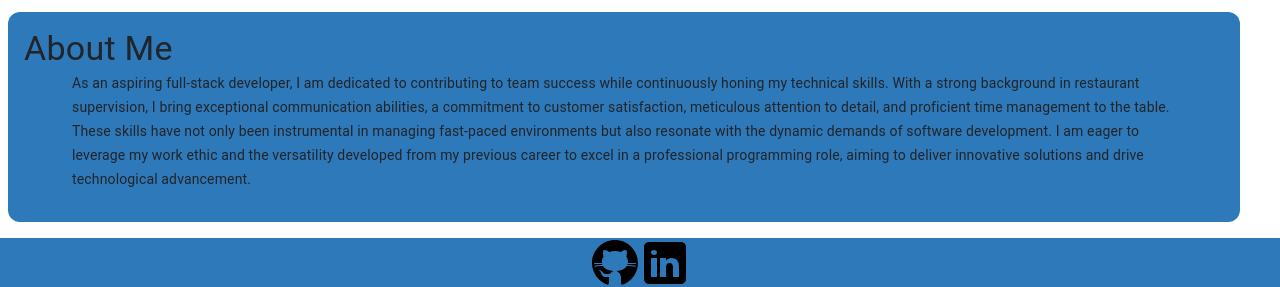
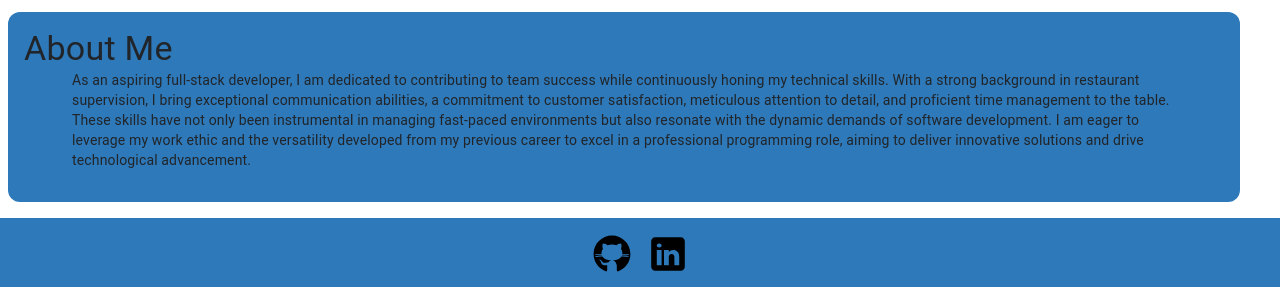
Before and after one commit to Brady-hash/Portfolio, a React (Vite) app: page / in a window 1280 px wide. Shown: the part 732-1019 px from the top of the page. Built offline with nearby package versions, Linux system fonts and the light colour scheme; a web font is replaced by a local one.

Commit message:
footer fix

```diff
--- a/package.json
+++ b/package.json
@@ -16,9 +16,7 @@
         "@mui/icons-material": "^5.15.15",
         "@mui/material": "^5.15.15",
         "@sendgrid/mail": "^8.1.3",
-        "bootstrap": "^5.3.3",
         "react": "^18.2.0",
-        "react-bootstrap": "^2.9.0-beta.1",
         "react-dom": "^18.2.0",
         "react-router-dom": "^6.22.3",
         "yarn": "^1.22.22"
--- a/src/components/Footer.jsx
+++ b/src/components/Footer.jsx
@@ -1,20 +1,22 @@
 import React from "react";
-import { Row, Col } from 'react-bootstrap';
+import { Box, Grid } from '@mui/material';
 import githubLogo from '../assets/svgs/github.svg';
 import linkedinLogo from '../assets/svgs/linkedin.svg';
 
 function Footer() {
   return (
-    <Row className="footer-content">
-      <Col className="footer-logos text-center">
-        <a href="https://github.com/Brady-hash" target="_blank" rel="noopener noreferrer">
-          <img src={githubLogo} alt="GitHub" />
-        </a>
-        <a href="https://www.linkedin.com/in/brady-davis-j/" target="_blank" rel="noopener noreferrer">
-          <img src={linkedinLogo} alt="LinkedIn" />
-        </a>
-      </Col>
-    </Row>
+    <Box sx={{ backgroundColor: '#2e79ba', p: 2 }}>
+      <Grid container justifyContent="center" alignItems="center">
+        <Grid item>
+          <a href="https://github.com/Brady-hash" target="_blank" rel="noopener noreferrer">
+            <Box component="img" src={githubLogo} alt="GitHub" sx={{ mx: 1, height: 40 }} />
+          </a>
+          <a href="https://www.linkedin.com/in/brady-davis-j/" target="_blank" rel="noopener noreferrer">
+            <Box component="img" src={linkedinLogo} alt="LinkedIn" sx={{ mx: 1, height: 40 }} />
+          </a>
+        </Grid>
+      </Grid>
+    </Box>
   );
 }
 
--- a/src/components/pages/AboutMe.jsx
+++ b/src/components/pages/AboutMe.jsx
@@ -30,7 +30,7 @@ function AboutMe() {
                         About Me
                     </Typography>
                     <Box sx={{pb: 2,ml: { xs: 2, sm: 3, md: 10, lg: 6, xl: 8 }, mr: { xs: 2, sm: 3, md: 4, lg: 6, xl: 8 }}}>
-                        <Typography variant="body2" component="body2" sx={{
+                        <Typography variant="body2" component="p" sx={{
                         color:"#212529",
                     }}>
                         As an aspiring full-stack developer, I am dedicated to contributing to team success while continuously honing my technical skills. With a strong background in restaurant supervision, I bring exceptional communication abilities, a commitment to customer satisfaction, meticulous attention to detail, and proficient time management to the table. These skills have not only been instrumental in managing fast-paced environments but also resonate with the dynamic demands of software development. I am eager to leverage my work ethic and the versatility developed from my previous career to excel in a professional programming role, aiming to deliver innovative solutions and drive technological advancement.
```
